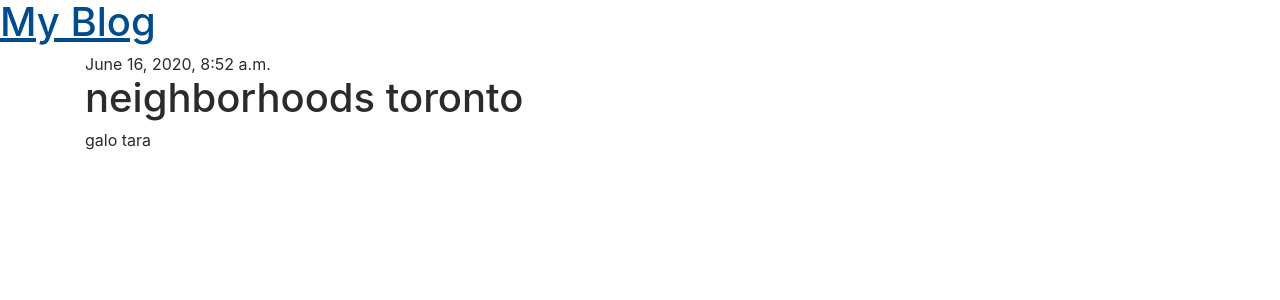
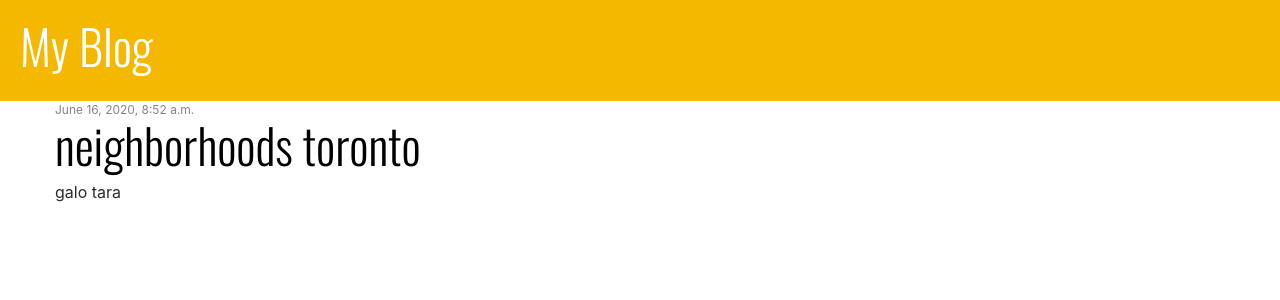
Before and after one commit to khalidamairi3/django_blog_app, a Django app: page /post/1 in a window 1280 px wide. Shown: the top 300 px of the page. Run offline with Django 3.2, Linux system fonts and the light colour scheme; data comes from the database, SQL or seed files in the repository; some libraries are stand-ins or nearby versions.

Commit message:
add styling

```diff
--- /dev/null
+++ b/blog/static/css/stylesheet.css
@@ -0,0 +1,35 @@
+.page-header{
+
+  background: #f5b800;
+  padding: 20px 20px 20px 20px;
+}
+
+.page-header h1 a{
+  color: white;
+  text-decoration: none;
+}
+
+h1,h2,h3,h4 a{
+
+  font-family: 'Oswald', sans-serif;
+  font-size: 48px;
+  color: black;
+
+}
+
+.content{
+  margin-left: 40px;
+}
+
+.date{
+  font-size: 12px;
+  color: #87857f;
+}
+.post{
+  margin-bottom: 70px;
+}
+.post h1 a{
+color: black;
+
+
+}
--- a/blog/templates/base.html
+++ b/blog/templates/base.html
@@ -4,6 +4,7 @@
   <head>
     <link rel="stylesheet" href="https://maxcdn.bootstrapcdn.com/bootstrap/4.0.0-alpha.6/css/bootstrap.min.css" integrity="sha384-rwoIResjU2yc3z8GV/NPeZWAv56rSmLldC3R/AZzGRnGxQQKnKkoFVhFQhNUwEyJ" crossorigin="anonymous">
     <link href="https://fonts.googleapis.com/css2?family=Oswald:wght@300&display=swap" rel="stylesheet">
+    <link rel="stylesheet" href="{% static 'css/stylesheet.css' %}">
     <meta charset="utf-8">
     <title>My blog</title>
   </head>
--- a/blog/templates/detail.html
+++ b/blog/templates/detail.html
@@ -1,14 +1,14 @@
-<!DOCTYPE html>
+
 {% extends 'base.html'%}
 {% block content %}
     {%if post %}
     {%if post.pub_date%}
 
-    <div class="">
+    <div class="date">
       {{post.pub_date}}
     </div>
     {%endif%}
-      <div class="">
+      <div class="post">
 
         <h1>{{post.title}}</h1>
         <p> {{post.text|linebreaksbr}}</p>
--- a/blog/templates/index.html
+++ b/blog/templates/index.html
@@ -4,8 +4,8 @@
       {%if posts %}
           {% for post in posts %}
           <div class="row">
-            <div class="col-md-8">
-              <p> published : {{ post.pub_date}}</p>
+            <div class="col-md-8 post">
+              <p class="date"> published : {{ post.pub_date}}</p>
               <h1> <a href="{% url 'detail' post.id %}">{{post.title}}</a></h1>
               <p>{{post.text}}</p>
             </div>
```
